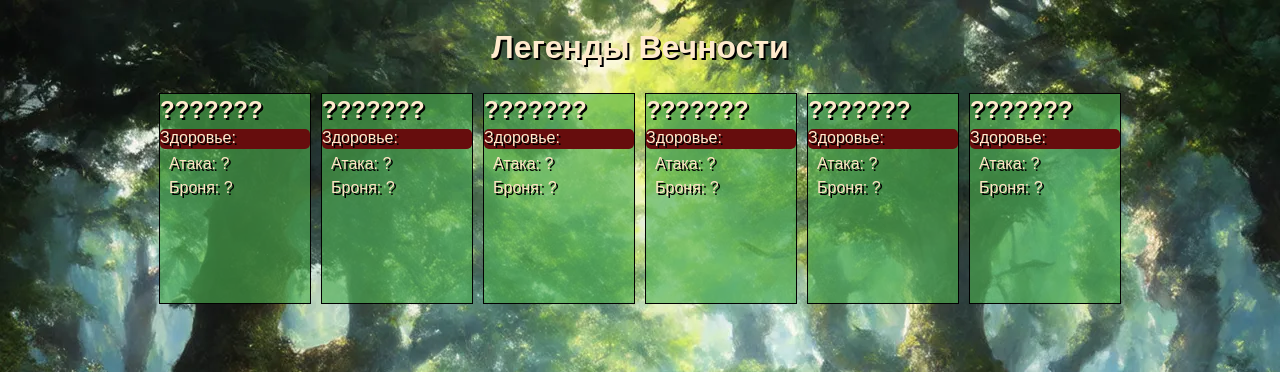
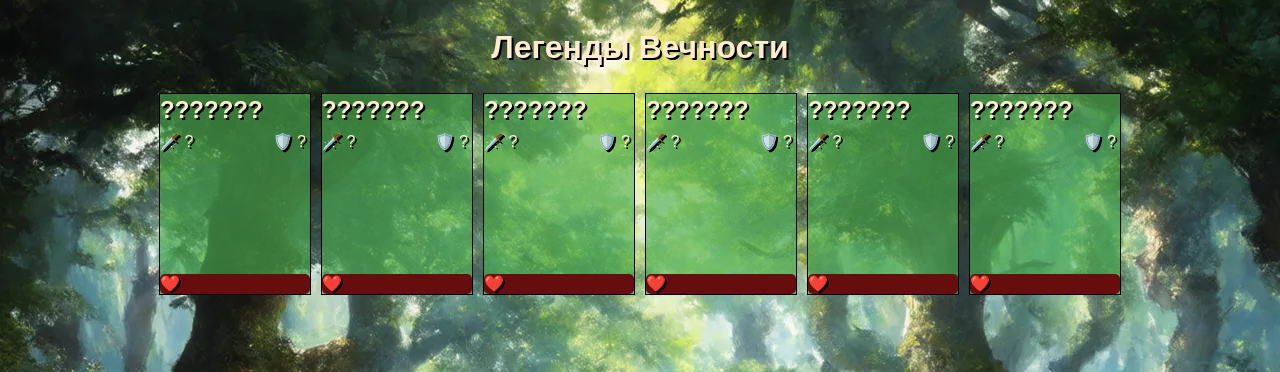
Before and after one commit to Evtefeev/CryptoFantasy, a Flask app: page /strategy in a window 1280 px wide. Shown: the top 372 px of the page. Run offline with Flask 3, Linux system fonts and the light colour scheme.

Commit message:
some style changes

```diff
--- a/app.py
+++ b/app.py
@@ -146,4 +146,4 @@ def handle_play_card(card):
 
 
 if __name__ == '__main__':
-    socketio.run(app, debug=True)
+    socketio.run(app, host="0.0.0.0", debug=True)
--- a/static/strategy.css
+++ b/static/strategy.css
@@ -60,11 +60,25 @@
 
 .card {
     background-color: #4caf4f9f;
+    background-size: contain;
+    background-repeat: no-repeat;
+    background-position: center;
+    background-size: cover;
+    height: 200px;
+    width: 150px;
+    margin: 5px;
+    padding: 0px;
+    display: flex;
+    flex-direction: column;
+    justify-content: space-between;
+    /* Optional: Add padding for better spacing */
 }
 
-.hero {
-    padding-top: 0px;
-}
+
+.bar-container {
+    margin-top: auto; /* Pushes the bars to the bottom */
+  }
+
 
 #hero-health {
     margin-top: 0px;
@@ -74,17 +88,6 @@
     margin-top: 2px;
     margin-bottom: 2px;
 }
-
-
-.card {
-    width: 150px;
-    height: fit-content;
-    margin: 5px;
-    padding: 0px;
-}
-
-
-
 
 .card .hero {
     width: 100%;
@@ -98,8 +101,12 @@
     padding-top: 2px;
 }
 
-.hero p {
+
+
+.props-bar p {
     margin: 4px;
+    margin-left: 0px;
+    padding-left: 0px;
 }
 
 
@@ -116,15 +123,20 @@
 @media (max-width: 1250px) {
     .card {
         width: 30vw;
-        height: max-content;
+        height: 27vw;
         margin: 5px;
         margin-top: 15px;
         font-size: 32px;
     }
-    .bar-container{
+
+    .bar-container {
         height: 35px;
     }
-    #hero {
-        height: 150px;
-    }
+
+
 }
+
+.props-bar {
+    display: flex;
+    justify-content: space-between;
+}
--- a/static/strategy.js
+++ b/static/strategy.js
@@ -1,5 +1,20 @@
 let time_scale = 0.5
 
+
+// let hero_text = "Ваш герой:"
+// let health_text = "Здоровье:"
+// let attack_text = "Атака:"
+// let defence_text = "Атака:"
+// let score_text = "Опыт:"
+// let enemi_text="Вражеский герой:"
+
+let hero_text = "Ваш герой:"
+let health_text = "❤️"
+let energy_text = "⚡"
+let attack_text = "🗡️"
+let defence_text = "🛡️"
+let score_text = "Опыт:"
+let enemi_text="Вражеский герой:"
 
 
 $.post("strategy_api", { action: "start" }, (result) => {
@@ -51,12 +66,12 @@ function fillUserCard(card_data) {
 function fillCard(card_data, card) {
 
     card.find('#hero-name')[0].innerText = `${card_data.name}`
-    card.find('#hero')[0].style.backgroundImage = `url('/static/imgs/${card_data.image}')`
-    card.find('#hero-health')[0].innerText = `Здоровье: ${card_data.health}`
-    card.find('#hero-attack')[0].innerText = `Атака: ${card_data.attack}`
-    card.find('#hero-defense')[0].innerText = `Броня: ${card_data.defense}`
+    card[0].style.backgroundImage = `url('/static/imgs/${card_data.image}')`
+    card.find('#hero-health')[0].innerText = `${health_text} ${card_data.health}`
+    card.find('#hero-attack')[0].innerText = `${attack_text} ${card_data.attack}`
+    card.find('#hero-defense')[0].innerText = `${defence_text} ${card_data.defense}`
     if (card.find('#hero-energy').length > 0)
-        card.find('#hero-energy')[0].innerText = `Энегия: ${card_data.energy}`
+        card.find('#hero-energy')[0].innerText = `${energy_text} ${card_data.energy}`
     const healthBar = card.find('#health-bar')[0];
 
     if (card_data.health <= 0) {
--- a/templates/card.html
+++ b/templates/card.html
@@ -1,21 +1,22 @@
 {% block body %}
   <div class="card user_card" id="card_{{ card_id }}">
-    <h2 id="hero-name">Ваш герой:</h2>
-    <div class="bar-container" id="health-bar-container">
-      <p id="hero-health">Здоровье:</p>
-      <div class="bar" id="health-bar">
+    <div>
+      <h2 id="hero-name">Ваш герой:</h2>
 
+      <div class="props-bar">
+        <p id="hero-attack">🗡️:</p>
+        <p id="hero-defense">🛡️:</p>
       </div>
     </div>
-    <div class="bar-container" id="energy-bar-container">
-      <p id="hero-energy">"Энергия":</p>
-      <div class="bar" id="hero-energy-bar">
-
+    <div>
+      <div class="bar-container" id="health-bar-container">
+        <p id="hero-health">❤️:</p>
+        <div class="bar" id="health-bar"></div>
       </div>
-    </div>
-    <div class="hero" id="hero">
-      <p id="hero-attack">Атака:</p>
-      <p id="hero-defense">Броня:</p>
+      <div class="bar-container" id="energy-bar-container">
+        <p id="hero-energy">"⚡":</p>
+        <div class="bar" id="hero-energy-bar"></div>
+      </div>
     </div>
   </div>
 {% endblock %}
--- a/templates/opponent_card.html
+++ b/templates/opponent_card.html
@@ -1,16 +1,18 @@
 {% block body %}
   <div class="card opponent_card" id="opponent_card_{{ card_id }}">
-    <h2 id="hero-name">???????</h2>
-    <div class="bar-container" id="health-bar-container">
-      <p id="hero-health">Здоровье:</p>
-      <div class="bar" id="health-bar">
-
+    <div>
+      <h2 id="hero-name">???????</h2>
+      <div class="props-bar">
+        <p id="hero-attack">🗡️ ?</p>
+        <p id="hero-defense">🛡️ ?</p>
       </div>
     </div>
-    <div class="hero" id="hero">
-      <p id="hero-health"></p>
-      <p id="hero-attack">Атака: ?</p>
-      <p id="hero-defense">Броня: ?</p>
+
+    <div>
+      <div class="bar-container" id="health-bar-container">
+        <p id="hero-health">❤️</p>
+        <div class="bar" id="health-bar"></div>
+      </div>
     </div>
   </div>
 {% endblock %}
```
Also changed, not shown: static/game.js (+22 -9 lines).
